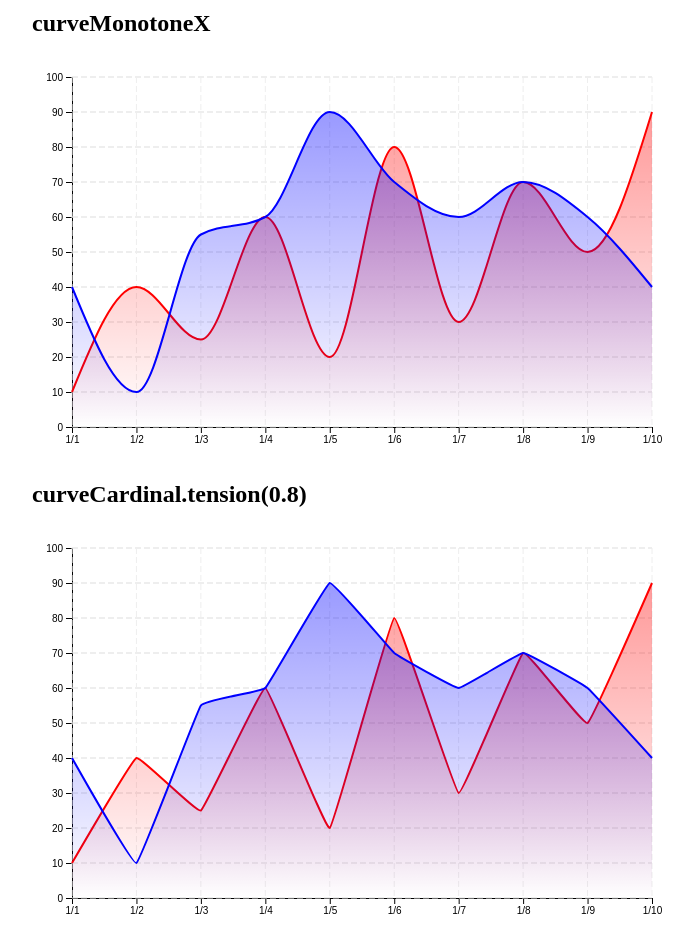
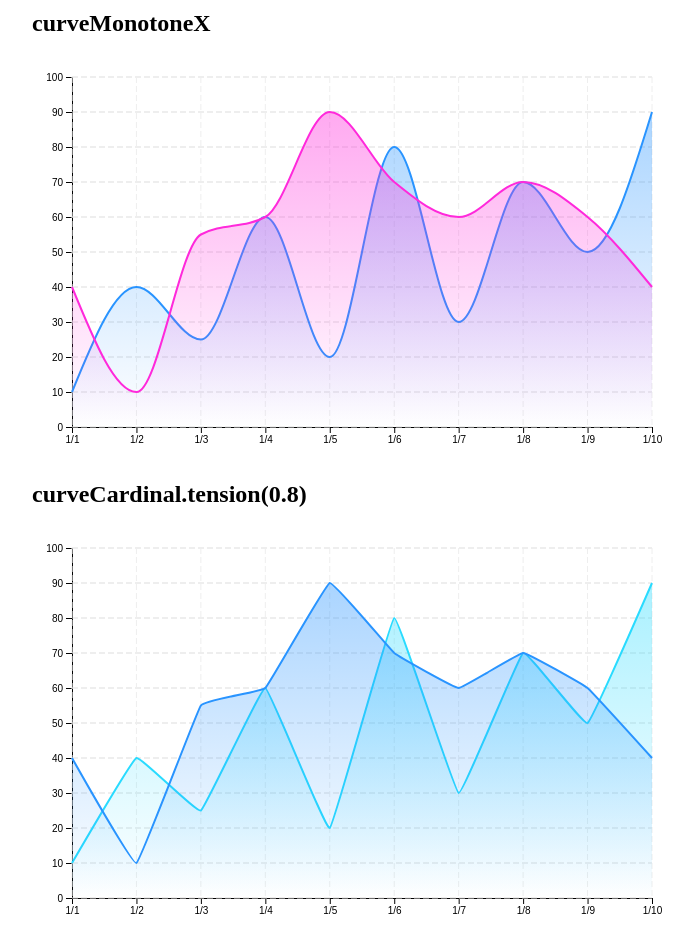
Before and after one commit to rikuhidaka/ts-sandbox, a Next.js app: page /graph in a window 1280 px wide. Shown: the part 90-1042 px from the top of the page, without its empty margins (24-717 px from the left). Built offline with nearby package versions, Linux system fonts and the light colour scheme.

Commit message:
✨ 更新

```diff
--- a/app/graph/page.tsx
+++ b/app/graph/page.tsx
@@ -11,8 +11,8 @@ const Page = () => {
         <GraphTemplate title="curveMonotoneX">
           <Graph1
             data={[
-              { data: data1, color: 'red' },
-              { data: data2, color: 'blue' },
+              { data: data1, color: '#2994FF' },
+              { data: data2, color: '#FF29DB' },
             ]}
             range={dateRange}
             options={{ curve: 'curveMonotoneX' }}
@@ -21,8 +21,8 @@ const Page = () => {
         <GraphTemplate title="curveCardinal.tension(0.8)">
           <Graph1
             data={[
-              { data: data1, color: 'red' },
-              { data: data2, color: 'blue' },
+              { data: data1, color: '#29DBFF' },
+              { data: data2, color: '#2994FF' },
             ]}
             range={dateRange}
             options={{ curve: 'curveCardinal.tension(0.8)' }}
```
